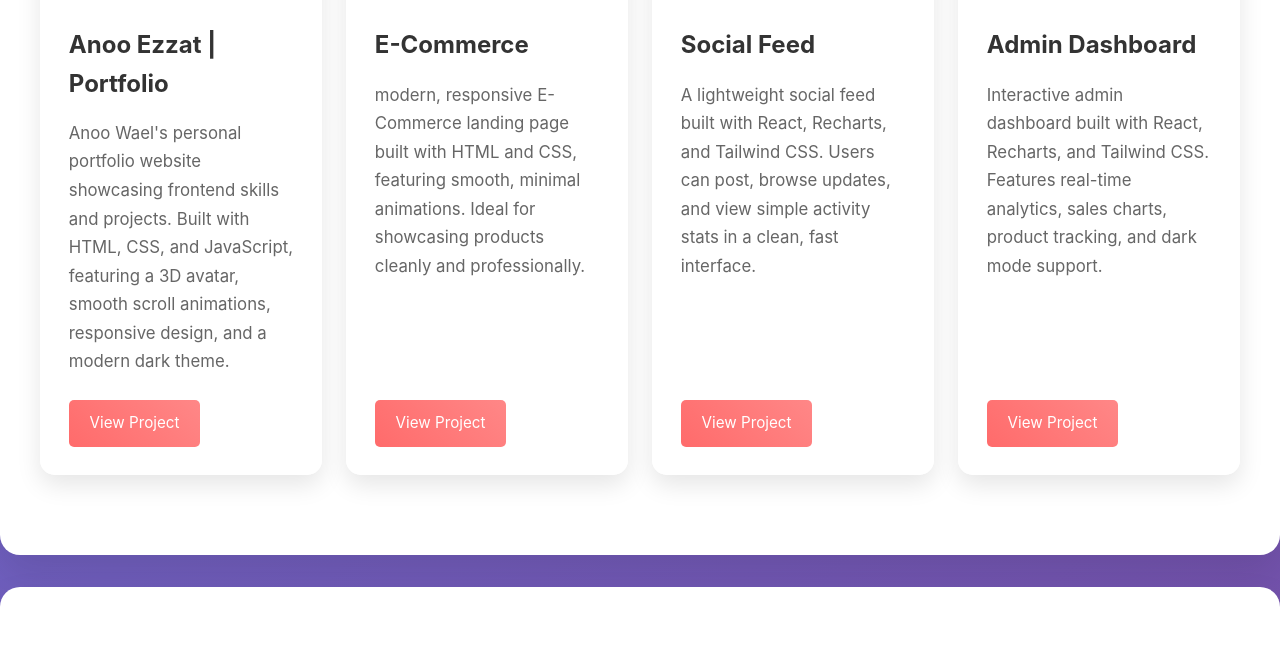
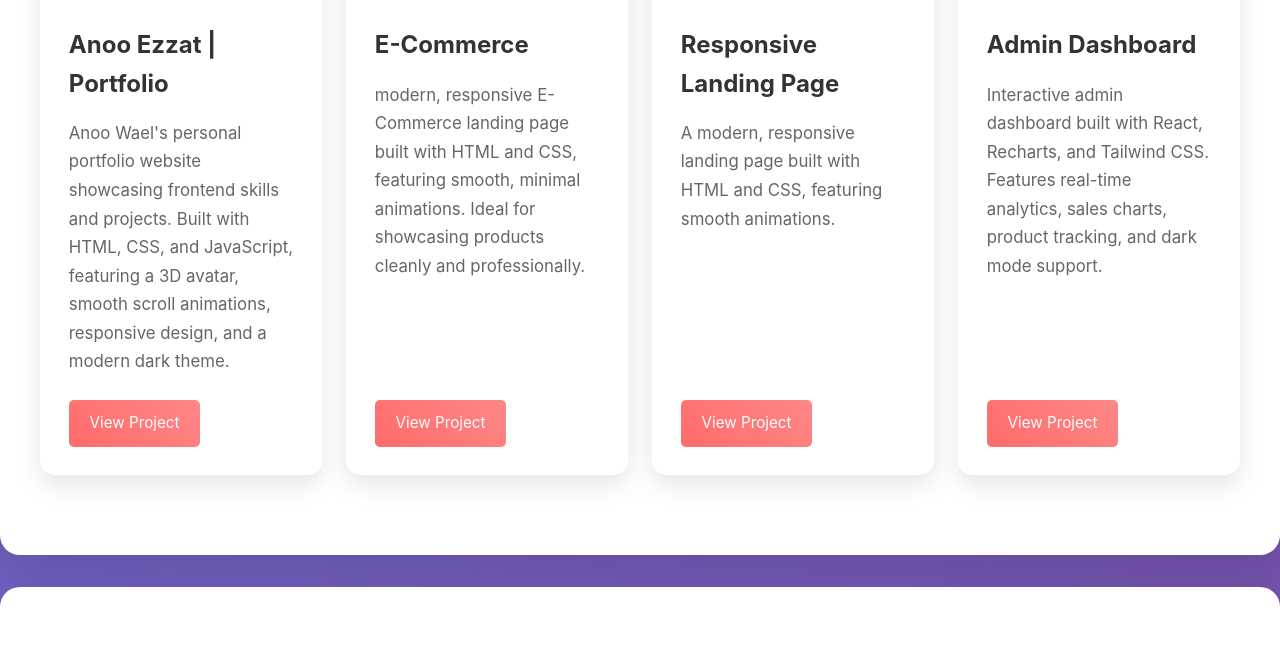
Before and after one commit to KevenAtef/kevenatef, a plain HTML site: page index.html in a window 1280 px wide. Shown: the part 2628-3292 px from the top of the page. Drawn offline with Linux system fonts and the light colour scheme.

Commit message:
Update index.html

```diff
--- a/index.html
+++ b/index.html
@@ -25,7 +25,6 @@
             padding: 0 40px;
         }
 
-        /* Navigation */
         nav {
             position: fixed;
             top: 0;
@@ -111,7 +110,6 @@
             background: #333;
         }
 
-        /* Hero Section */
         .hero {
             height: 100vh;
             display: flex;
@@ -171,7 +169,6 @@
             box-shadow: 0 15px 35px rgba(255, 107, 107, 0.4);
         }
 
-        /* Sections */
         .section {
             padding: 5rem 0;
             background: white;
@@ -200,7 +197,6 @@
             border-radius: 2px;
         }
 
-        /* About Section */
         .about-content {
             display: grid;
             grid-template-columns: 1fr 2fr;
@@ -232,7 +228,6 @@
             color: #666;
         }
 
-        /* Skills Section */
         .skills-grid {
             display: grid;
             grid-template-columns: repeat(auto-fit, minmax(280px, 1fr));
@@ -271,7 +266,6 @@
             opacity: 0.9;
         }
 
-        /* Projects Section */
         .projects-grid {
             display: grid;
             grid-template-columns: repeat(4, 1fr);
@@ -364,7 +358,6 @@
             box-shadow: 0 5px 15px rgba(255, 107, 107, 0.3);
         }
 
-        /* Contact Section */
         .contact-content {
             display: grid;
             grid-template-columns: 1fr 1fr;
@@ -419,7 +412,6 @@
             box-shadow: 0 10px 25px rgba(255, 107, 107, 0.3);
         }
 
-        /* Footer */
         footer {
             background: #333;
             color: white;
@@ -428,7 +420,6 @@
             margin-top: 2rem;
         }
 
-        /* Animations */
         @keyframes fadeInUp {
             from {
                 opacity: 0;
@@ -473,7 +464,6 @@
             }
         }
 
-        /* Responsive Design */
         @media (max-width: 768px) {
             .nav-links {
                 display: none;
@@ -538,7 +528,6 @@
     </style>
 </head>
 <body>
-    <!-- Navigation -->
     <nav id="navbar">
         <div class="container">
             <div class="nav-container">
@@ -559,7 +548,6 @@
         </div>
     </nav>
 
-    <!-- Hero Section -->
     <section id="home" class="hero">
         <div class="container">
             <div class="hero-content">
@@ -570,7 +558,6 @@
         </div>
     </section>
 
-    <!-- About Section -->
     <section id="about" class="section">
         <div class="container">
             <h2>About Me</h2>
@@ -587,7 +574,6 @@
         </div>
     </section>
 
-    <!-- Skills Section -->
     <section id="skills" class="section">
         <div class="container">
             <h2>Skills & Expertise</h2>
@@ -620,7 +606,6 @@
         </div>
     </section>
 
-    <!-- Projects Section -->
     <section id="projects" class="section">
         <div class="container">
             <h2>Projects</h2>
@@ -656,8 +641,8 @@
                         <img src="images/socialfeed.png" alt="Project 3 Screenshot">
                     </div>
                     <div class="project-content">
-                        <h3>Social Feed</h3>
-                        <p>A lightweight social feed built with React, Recharts, and Tailwind CSS. Users can post, browse updates, and view simple activity stats in a clean, fast interface.</p>
+                        <h3>Responsive Landing Page</h3>
+                        <p>A modern, responsive landing page built with HTML and CSS, featuring smooth animations.</p>
                         <div class="project-links">
                             <a href="https://social-feed-project-mu.vercel.app/" target="_blank">View Project</a>
                         </div>
@@ -683,7 +668,6 @@
 
     </section>
 
-    <!-- Contact Section -->
     <section id="contact" class="section">
         <div class="container">
             <h2>Get In Touch</h2>
@@ -706,15 +690,13 @@
         </div>
     </section>
 
-    <!-- Footer -->
     <footer>
         <div class="container">
-            <p>&copy; 2025 Keven Atef. All rights reserved. Made with Love and lots of creativity ✨</p>
+            <p>&copy; 2025 Keven Atef. All rights reserved. Built with lots of creativity ✨</p>
         </div>
     </footer>
 
     <script>
-        // Smooth scrolling
         document.querySelectorAll('a[href^="#"]').forEach(anchor => {
             anchor.addEventListener('click', function (e) {
                 e.preventDefault();
@@ -728,7 +710,6 @@
             });
         });
 
-        // Navbar scroll effect
         window.addEventListener('scroll', function() {
             const navbar = document.getElementById('navbar');
             if (window.scrollY > 100) {
@@ -738,13 +719,11 @@
             }
         });
 
-        // Mobile menu toggle
         document.querySelector('.mobile-menu').addEventListener('click', function() {
             const navLinks = document.querySelector('.nav-links');
             navLinks.style.display = navLinks.style.display === 'flex' ? 'none' : 'flex';
         });
 
-        // Skills Animation on Scroll
         const skillsObserver = new IntersectionObserver((entries) => {
             entries.forEach((entry, index) => {
                 if (entry.isIntersecting) {
@@ -761,7 +740,6 @@
             skillsObserver.observe(card);
         });
 
-        // Intersection Observer for sections animations
         const observerOptions = {
             threshold: 0.1,
             rootMargin: '0px 0px -50px 0px'
@@ -807,5 +785,4 @@
         });
     </script>
 </body>
-
 </html>
```
